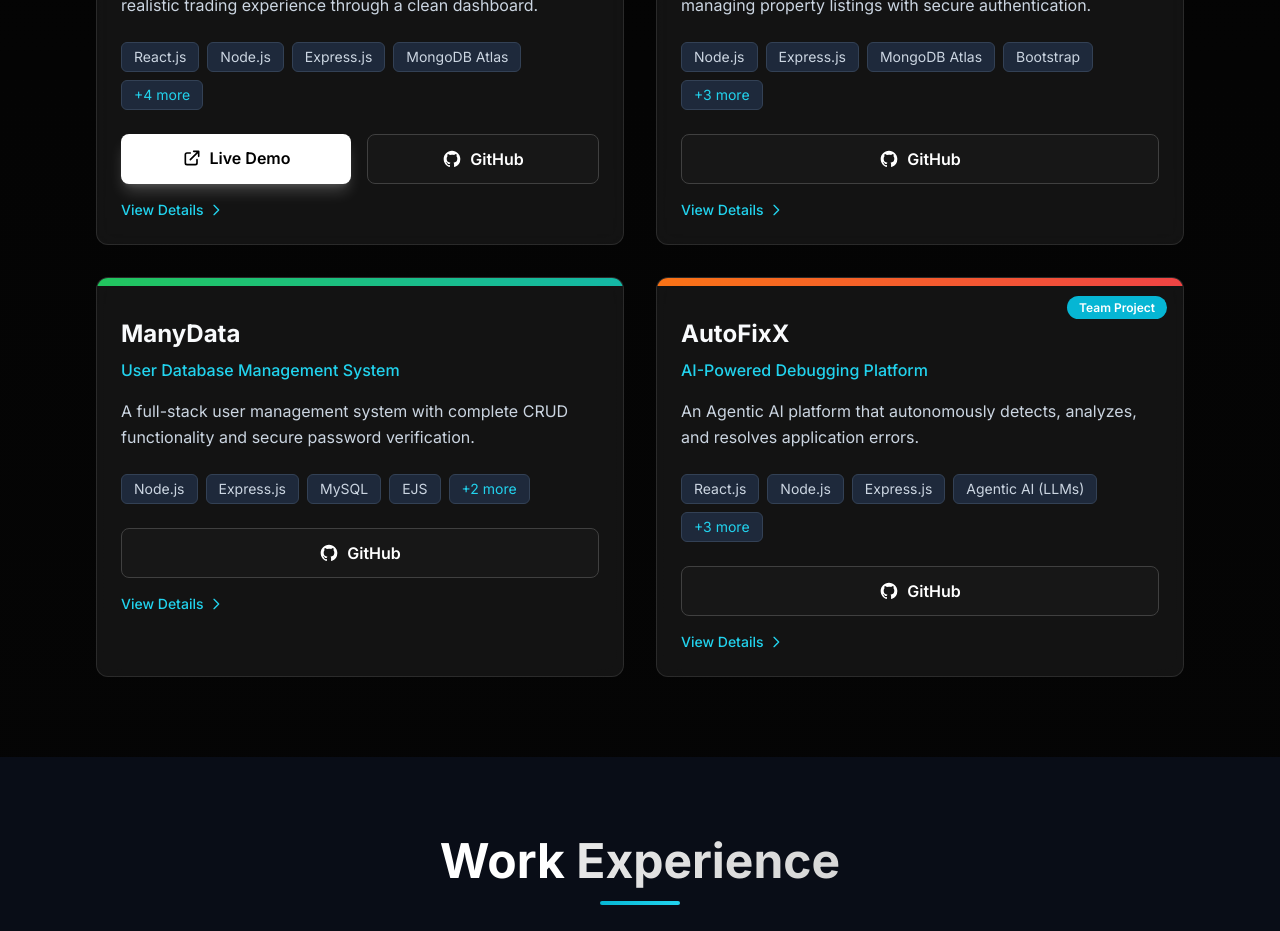
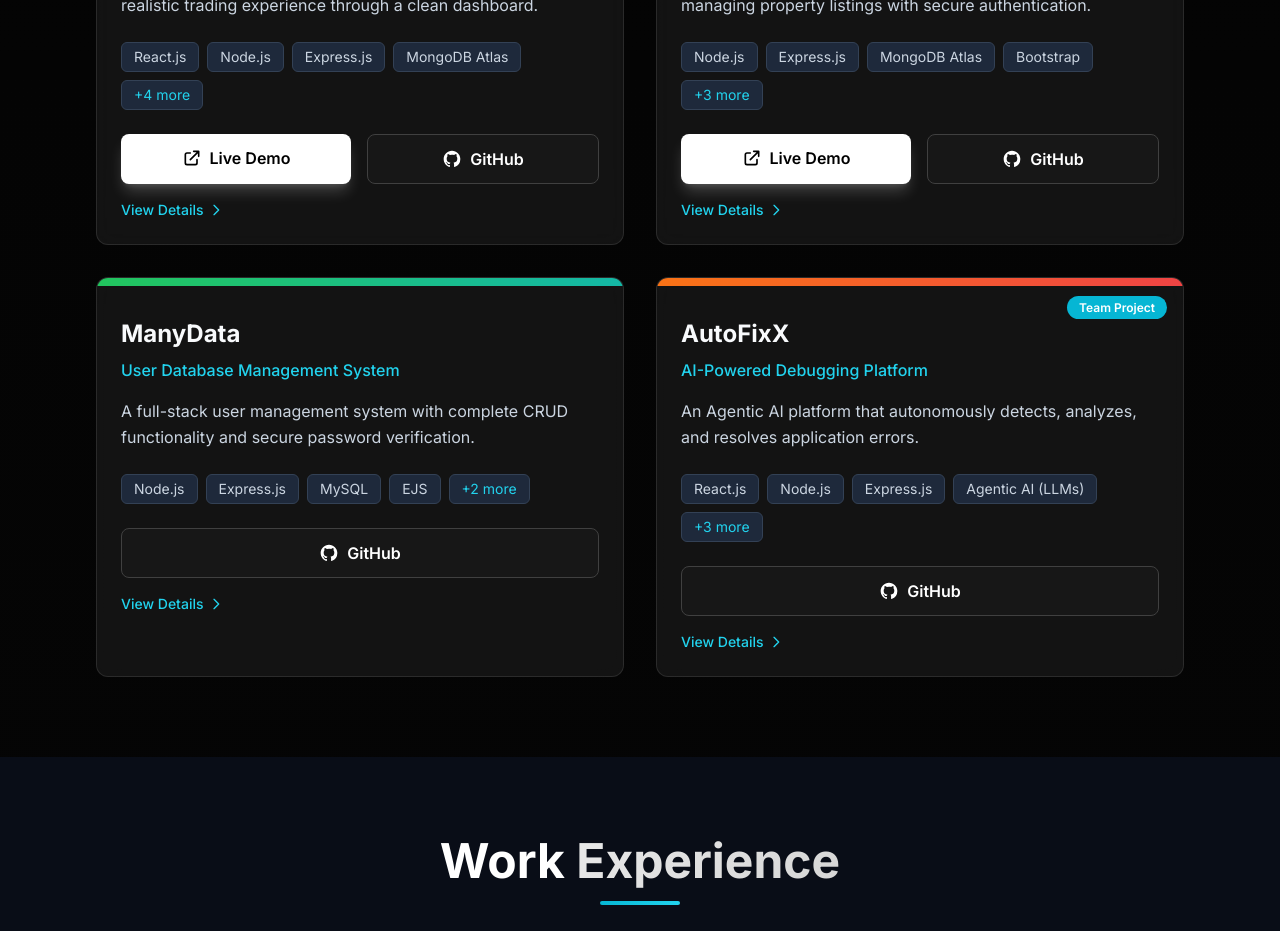
Before and after one commit to mduzairshams/My-Portfolio, a React (Vite) app: page / in a window 1280 px wide. Shown: the part 3500-4431 px from the top of the page. Built offline with nearby package versions, Linux system fonts and the light colour scheme.

Commit message:
HomeQuest LiveLink update

```diff
--- a/src/components/Projects.jsx
+++ b/src/components/Projects.jsx
@@ -72,7 +72,7 @@ const Projects = () => {
             description: 'A full-stack rental platform for browsing, posting, and managing property listings with secure authentication.',
             fullDescription: 'Built a full-stack rental platform to browse, post, review, and manage property listings with a responsive UI. Designed modular Express.js architecture with clean routing. Integrated secure login/signup using Passport.js, sessions, flash messages, and used MongoDB Atlas with Mongoose for schema modeling and cloud data storage. Implemented GST-based pricing logic and user-specific content visibility with role checks, added method-override, input validation, and centralized error handling via custom Express Error.',
             technologies: ['Node.js', 'Express.js', 'MongoDB Atlas', 'Bootstrap', 'Passport.js', 'Mongoose', 'EJS'],
-            liveLink: null,
+            liveLink: 'https://airbnb-ovpu.onrender.com/',
             githubLink: 'https://github.com/mduzairshams/HomeQuest',
             features: [
                 'Secure user authentication with Passport.js',
```
